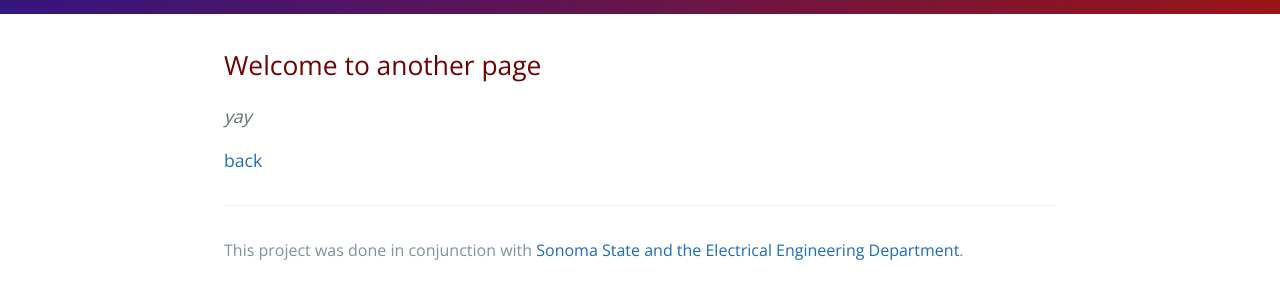
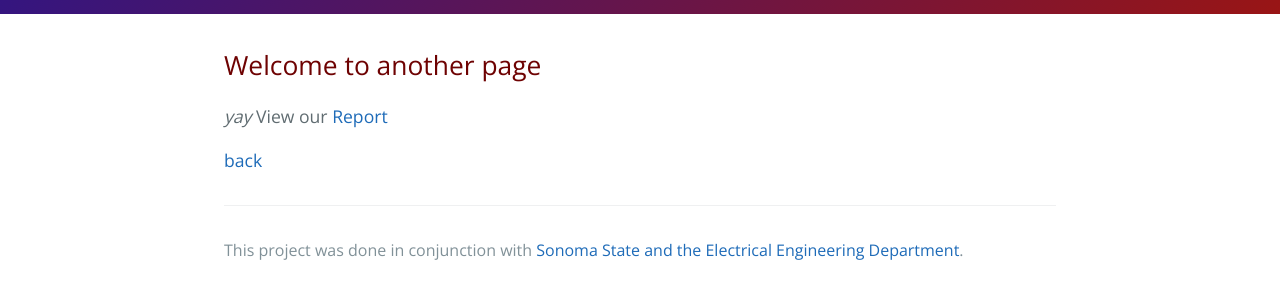
Before and after one commit to TheFlorianProject/TheFlorianProject.github.io, a Jekyll site: the page built from documents.md, in a window 1280 px wide. Shown: the part 537-836 px from the top of the page. Built offline with Jekyll 4.4.1, drawn with Linux system fonts in a browser that asks for light colours.

Commit message:
Link to document

```diff
--- a/documents.md
+++ b/documents.md
@@ -7,5 +7,6 @@ description: Documentation for the project
 ## Welcome to another page
 
 _yay_
+View our [Report](https://docs.google.com/document/d/1qp6o2k6W6Ke8sra_D39jfZd1H_OjlNASSlBekGu2Pc4/edit?usp=sharing)
 
 [back](./)
```
